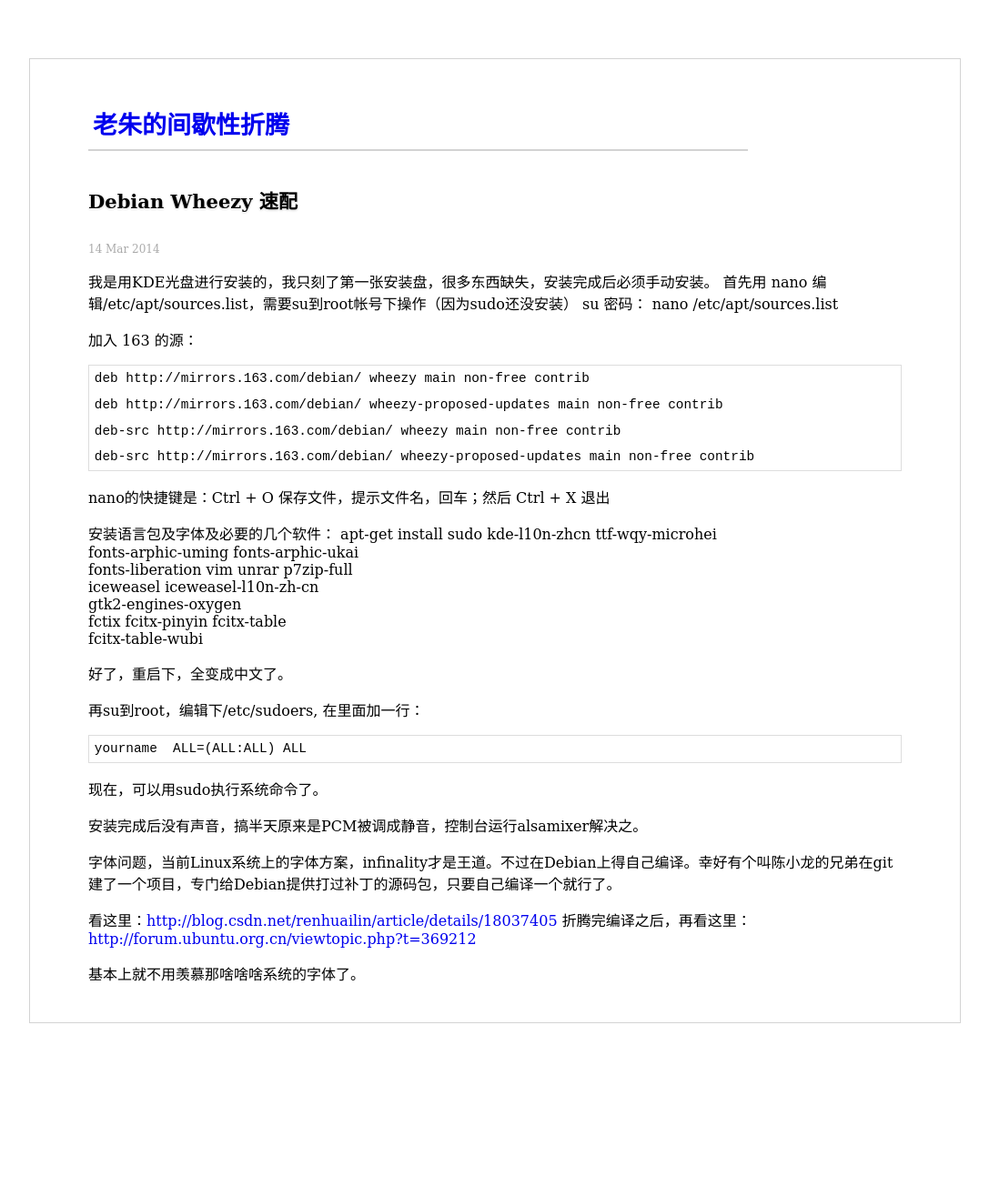
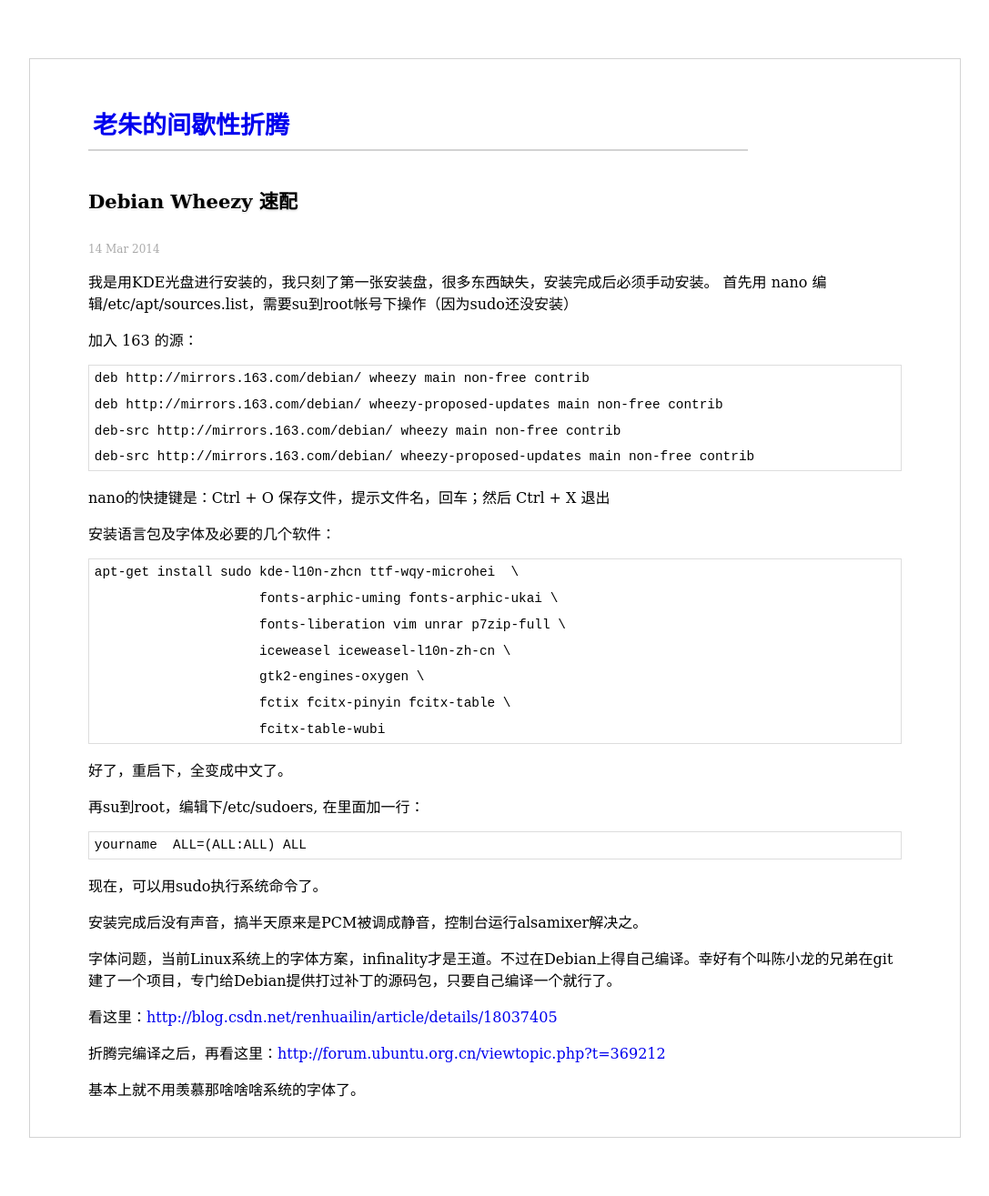
Before and after one commit to rhuichao/uternet.github.io, a Jekyll site: the page built from _posts/2014-03-14-Debian.md, in a window 1280 px wide. Shown: the whole page at 91% size, without its empty margins (96-1183 px from the left). Built offline with Jekyll 4.4.1, drawn with Linux system fonts in a browser that asks for light colours; before the commit the page ends 1189 px from its top, so only the background shows below that.

Commit message:
new document posted

```diff
--- a/_posts/2014-03-14-Debian.md
+++ b/_posts/2014-03-14-Debian.md
@@ -6,9 +6,6 @@ date:   2014-03-14
 
 我是用KDE光盘进行安装的，我只刻了第一张安装盘，很多东西缺失，安装完成后必须手动安装。
 首先用 nano 编辑/etc/apt/sources.list，需要su到root帐号下操作（因为sudo还没安装）
-    su
-    密码：
-    nano /etc/apt/sources.list
 
 加入 163 的源：
 
@@ -22,6 +19,7 @@ nano的快捷键是：Ctrl + O 保存文件，提示文件名，回车；然后
 
 
 安装语言包及字体及必要的几个软件：
+
     apt-get install sudo kde-l10n-zhcn ttf-wqy-microhei  \
                          fonts-arphic-uming fonts-arphic-ukai \
                          fonts-liberation vim unrar p7zip-full \
@@ -43,6 +41,7 @@ nano的快捷键是：Ctrl + O 保存文件，提示文件名，回车；然后
 字体问题，当前Linux系统上的字体方案，infinality才是王道。不过在Debian上得自己编译。幸好有个叫陈小龙的兄弟在git建了一个项目，专门给Debian提供打过补丁的源码包，只要自己编译一个就行了。
 
 看这里：<http://blog.csdn.net/renhuailin/article/details/18037405>
+
 折腾完编译之后，再看这里：<http://forum.ubuntu.org.cn/viewtopic.php?t=369212>
 
 基本上就不用羡慕那啥啥啥系统的字体了。
```
